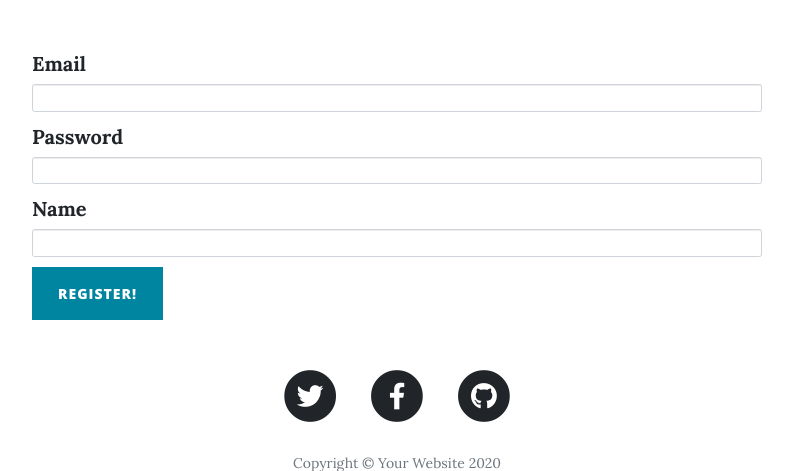
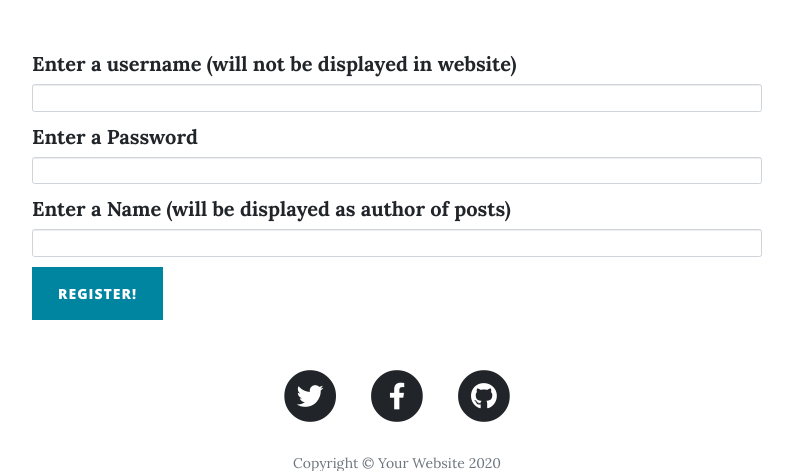
Before and after one commit to LiorC1987/Lior-blog, a Flask app: page /register in a window 1280 px wide. Shown: the part 533-1004 px from the top of the page, without its empty margins (243-1036 px from the left). Run offline with Flask 2, Linux system fonts and the light colour scheme; some libraries are stand-ins or nearby versions.

Commit message:
Improvements to website, users use nickname (Username) instead of email.

```diff
--- a/forms.py
+++ b/forms.py
@@ -14,16 +14,16 @@ class CreatePostForm(FlaskForm):
 
 
 class RegisterForm(FlaskForm):
-    email = StringField("Email", validators=[DataRequired(), Email()])
-    password = PasswordField("Password", validators=[DataRequired(), Length(min=8)])
-    name = StringField("Name", validators=[DataRequired()])
+    nickname = StringField("Enter a username (will not be displayed in website)", validators=[DataRequired(), Length(min=4)], render_kw={"autocomplete": "off"})
+    password = PasswordField("Enter a Password", validators=[DataRequired(), Length(min=8)], render_kw={"autocomplete": "off"})
+    name = StringField("Enter a Name (will be displayed as author of posts)", validators=[DataRequired()], render_kw={"autocomplete": "off"})
     submit = SubmitField("Register!")
 
 class LoginForm(FlaskForm):
-    email = StringField("Email", validators=[DataRequired(), Email()])
-    password = PasswordField("Password", validators=[DataRequired(), Length(min=8)])
+    nickname = StringField("Username", validators=[DataRequired()], render_kw={"autocomplete": "off"})
+    password = PasswordField("Password", validators=[DataRequired(), Length(min=8)], render_kw={"autocomplete": "off"})
     submit = SubmitField("Log in!")
 
 class CommentForm(FlaskForm):
-    body = CKEditorField("Comment", validators=[DataRequired()])
+    body = CKEditorField("Comment", validators=[DataRequired()], render_kw={"autocomplete": "off"})
     submit = SubmitField("Submit Comment")
--- a/main.py
+++ b/main.py
@@ -29,8 +29,8 @@ def load_user(user_id):
 
 
 ##CONNECT TO DB
-app.config['SQLALCHEMY_DATABASE_URI'] = os.environ.get("DATABASE_URL", "sqlite:///blog.db")
-# app.config['SQLALCHEMY_DATABASE_URI'] = os.environ.get('DATABASE_URL')
+# app.config['SQLALCHEMY_DATABASE_URI'] = "sqlite:///blog.db"
+app.config['SQLALCHEMY_DATABASE_URI'] = os.environ.get('DATABASE_URL')
 app.config['SQLALCHEMY_TRACK_MODIFICATIONS'] = False
 db = SQLAlchemy(app)
 
@@ -40,7 +40,7 @@ db = SQLAlchemy(app)
 class User(UserMixin, db.Model):
     __tablename__ = "users"
     id = db.Column(db.Integer, primary_key=True)
-    email = db.Column(db.String(100), unique=True)
+    nickname = db.Column(db.String(100), unique=True)
     password = db.Column(db.String(100))
     name = db.Column(db.String(1000))
     posts = relationship("BlogPost", back_populates="author")
@@ -93,24 +93,24 @@ def get_all_posts():
 def register():
     form = RegisterForm()
     if form.validate_on_submit():
-        email = form.email.data
+        nickname = form.nickname.data
         users = User.query.all()
         all_users = []
         for user in users:
-            all_users.append(user.email)
-        if email in all_users:
-            flash('User with that e-mail address already exists.')
+            all_users.append(user.nickname)
+        if nickname.lower() in all_users:
+            flash(f'User under the name of {nickname} already exists.')
             return render_template("register.html", form=form)
         else:
             # noinspection PyArgumentList
-            new_user = User(email=email,
+            new_user = User(nickname=nickname.lower(),
                             password=generate_password_hash(form.password.data,
                                                             method='pbkdf2:sha256', salt_length=8),
                             name=form.name.data)
             db.session.add(new_user)
             db.session.commit()
             login_user(new_user)
-            return render_template("contact.html")
+            return redirect(url_for('get_all_posts'))
     return render_template("register.html", form=form)
 
 
@@ -118,15 +118,15 @@ def register():
 def login():
     form = LoginForm()
     if form.validate_on_submit():
-        email = form.email.data
+        nickname = form.nickname.data
         password = form.password.data
         users = User.query.all()
         all_users = []
         for user in users:
-            all_users.append(user.email)
-        user = User.query.filter_by(email=email).first()
-        if email in all_users:
-            if check_password_hash(User.query.filter_by(email=email).first().password,
+            all_users.append(user.nickname)
+        user = User.query.filter_by(nickname=nickname).first()
+        if nickname in all_users:
+            if check_password_hash(User.query.filter_by(nickname=nickname).first().password,
                                    password):
                 login_user(user)
                 return redirect(url_for('get_all_posts'))
--- a/templates/header.html
+++ b/templates/header.html
@@ -34,7 +34,7 @@
   <!-- Navigation -->
   <nav class="navbar navbar-expand-lg navbar-light fixed-top" id="mainNav">
     <div class="container">
-      <a class="navbar-brand" href="{{url_for('get_all_posts')}}">Angela's Blog</a>
+      <a class="navbar-brand" href="{{url_for('get_all_posts')}}">Lior's Blog</a>
       <button class="navbar-toggler navbar-toggler-right" type="button" data-toggle="collapse" data-target="#navbarResponsive" aria-controls="navbarResponsive" aria-expanded="false" aria-label="Toggle navigation">
         Menu
         <i class="fas fa-bars"></i>
--- a/templates/post.html
+++ b/templates/post.html
@@ -25,7 +25,7 @@
         <div class="col-lg-8 col-md-10 mx-auto">
             {{ post.body|safe }}
           <hr>
-{% if current_user.id == 1 %}
+{% if current_user.id == post.author_id or current_user.id == 1 %}
             <div class="clearfix">
             <a class="btn btn-primary float-right" href="{{url_for('edit_post', post_id=post.id)}}">Edit Post</a>
             </div>
```
Also changed, not shown: templates/index.html (+4 -4 lines), blog.db.
